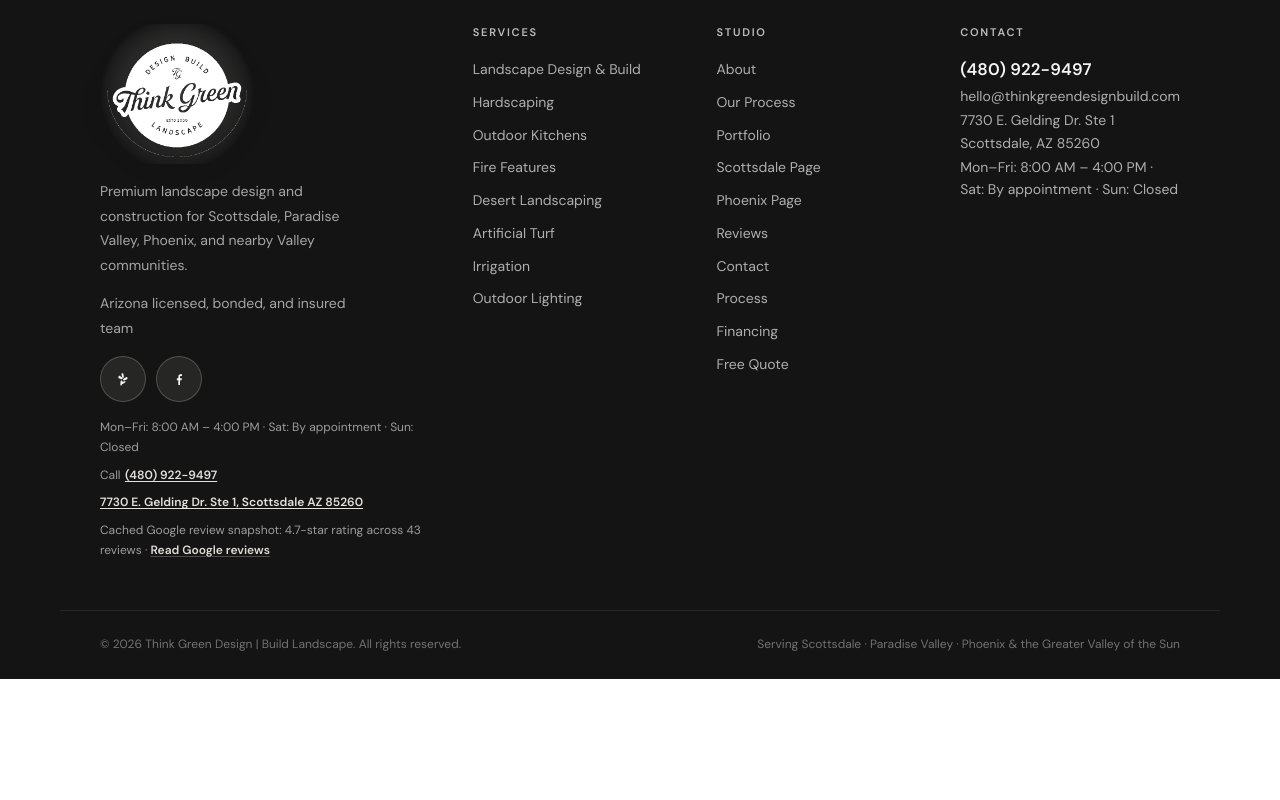
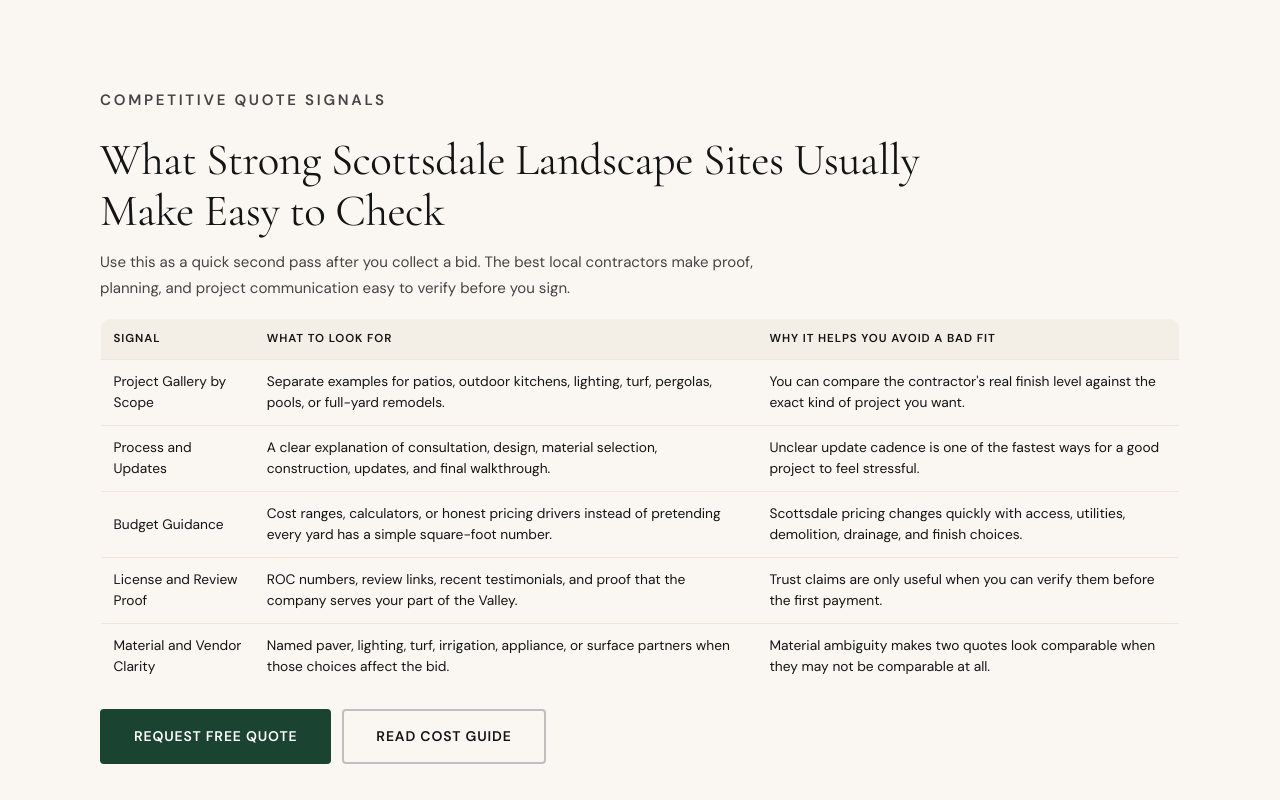
Before and after one commit to carswqqqq1/example-website-landscaping, a website: page best-landscaper-scottsdale.html in a window 1280 px wide. Shown: the part 1780-2580 px from the top of the page. Before the commit the page ends 2459 px from the top, so only its background shows below. Drawn offline with Linux system fonts and the light colour scheme.

Commit message:
Tighten resource quote routing and comparison guidance

```diff
--- a/best-landscaper-scottsdale.html
+++ b/best-landscaper-scottsdale.html
@@ -194,6 +194,58 @@
         </div>
       </div>
     </section>
+
+    <section class="page-section page-section--alt">
+      <div class="container">
+        <header class="page-section__header reveal reveal--left">
+          <p class="eyebrow">Competitive Quote Signals</p>
+          <h2 class="section-title">What Strong Scottsdale Landscape Sites Usually Make Easy to Check</h2>
+          <p>Use this as a quick second pass after you collect a bid. The best local contractors make proof, planning, and project communication easy to verify before you sign.</p>
+        </header>
+        <div class="comparison-table-wrap reveal">
+          <table class="comparison-table">
+            <thead>
+              <tr>
+                <th>Signal</th>
+                <th>What to Look For</th>
+                <th>Why It Helps You Avoid a Bad Fit</th>
+              </tr>
+            </thead>
+            <tbody>
+              <tr>
+                <td>Project Gallery by Scope</td>
+                <td>Separate examples for patios, outdoor kitchens, lighting, turf, pergolas, pools, or full-yard remodels.</td>
+                <td>You can compare the contractor's real finish level against the exact kind of project you want.</td>
+              </tr>
+              <tr>
+                <td>Process and Updates</td>
+                <td>A clear explanation of consultation, design, material selection, construction, updates, and final walkthrough.</td>
+                <td>Unclear update cadence is one of the fastest ways for a good project to feel stressful.</td>
+              </tr>
+              <tr>
+                <td>Budget Guidance</td>
+                <td>Cost ranges, calculators, or honest pricing drivers instead of pretending every yard has a simple square-foot number.</td>
+                <td>Scottsdale pricing changes quickly with access, utilities, demolition, drainage, and finish choices.</td>
+              </tr>
+              <tr>
+                <td>License and Review Proof</td>
+                <td>ROC numbers, review links, recent testimonials, and proof that the company serves your part of the Valley.</td>
+                <td>Trust claims are only useful when you can verify them before the first payment.</td>
+              </tr>
+              <tr>
+                <td>Material and Vendor Clarity</td>
+                <td>Named paver, lighting, turf, irrigation, appliance, or surface partners when those choices affect the bid.</td>
+                <td>Material ambiguity makes two quotes look comparable when they may not be comparable at all.</td>
+              </tr>
+            </tbody>
+          </table>
+        </div>
+        <div class="page-hero__actions reveal">
+          <a href="/free-consultation?source=comparison_signal_table&autostart=1" class="btn btn--solid">Request Free Quote</a>
+          <a href="/landscaping-cost-scottsdale" class="btn btn--outline-dark">Read Cost Guide</a>
+        </div>
+      </div>
+    </section>
   </main>
 
   <footer class="footer">
```
Also changed, not shown: landscaping-cost-scottsdale.html (+4 -4 lines).
